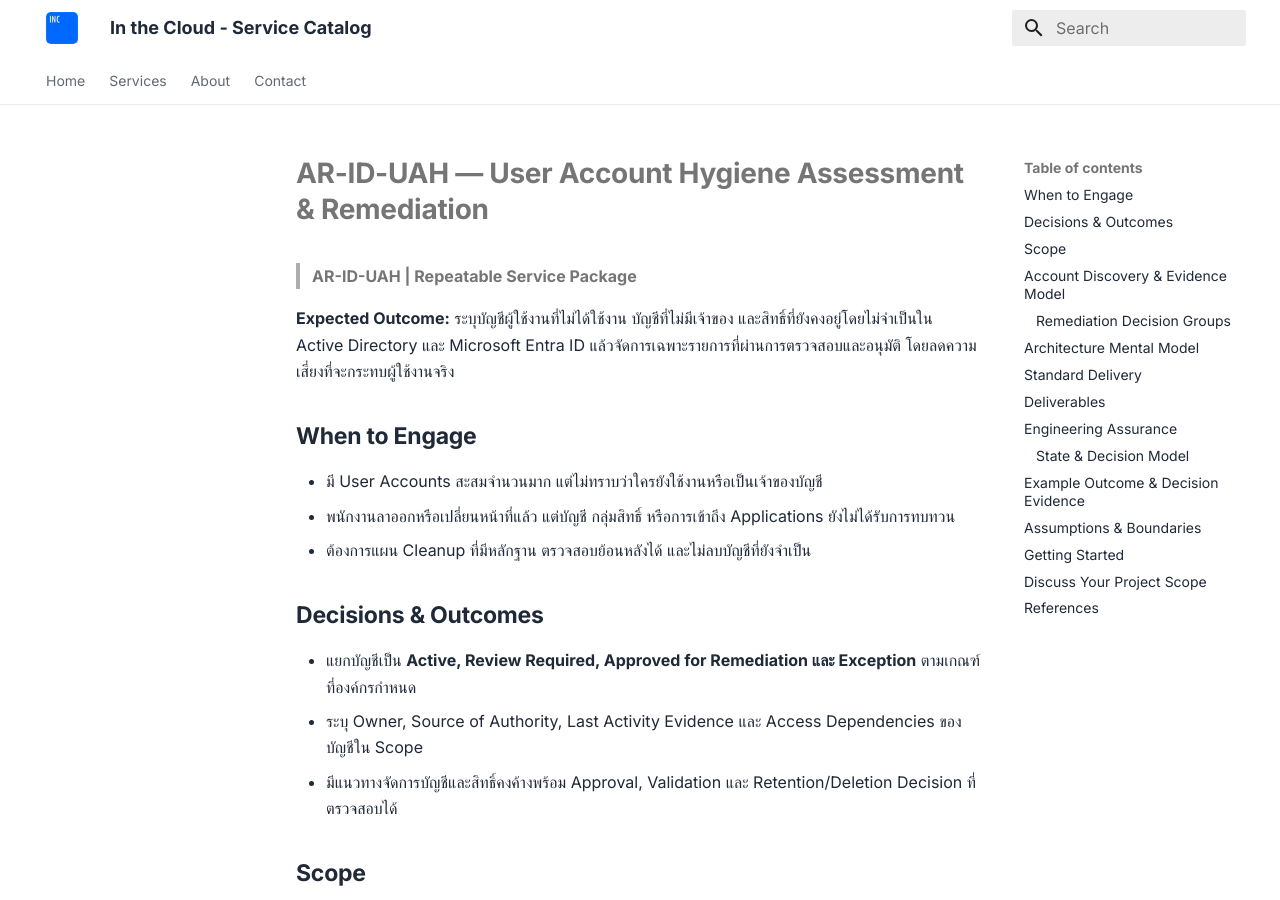
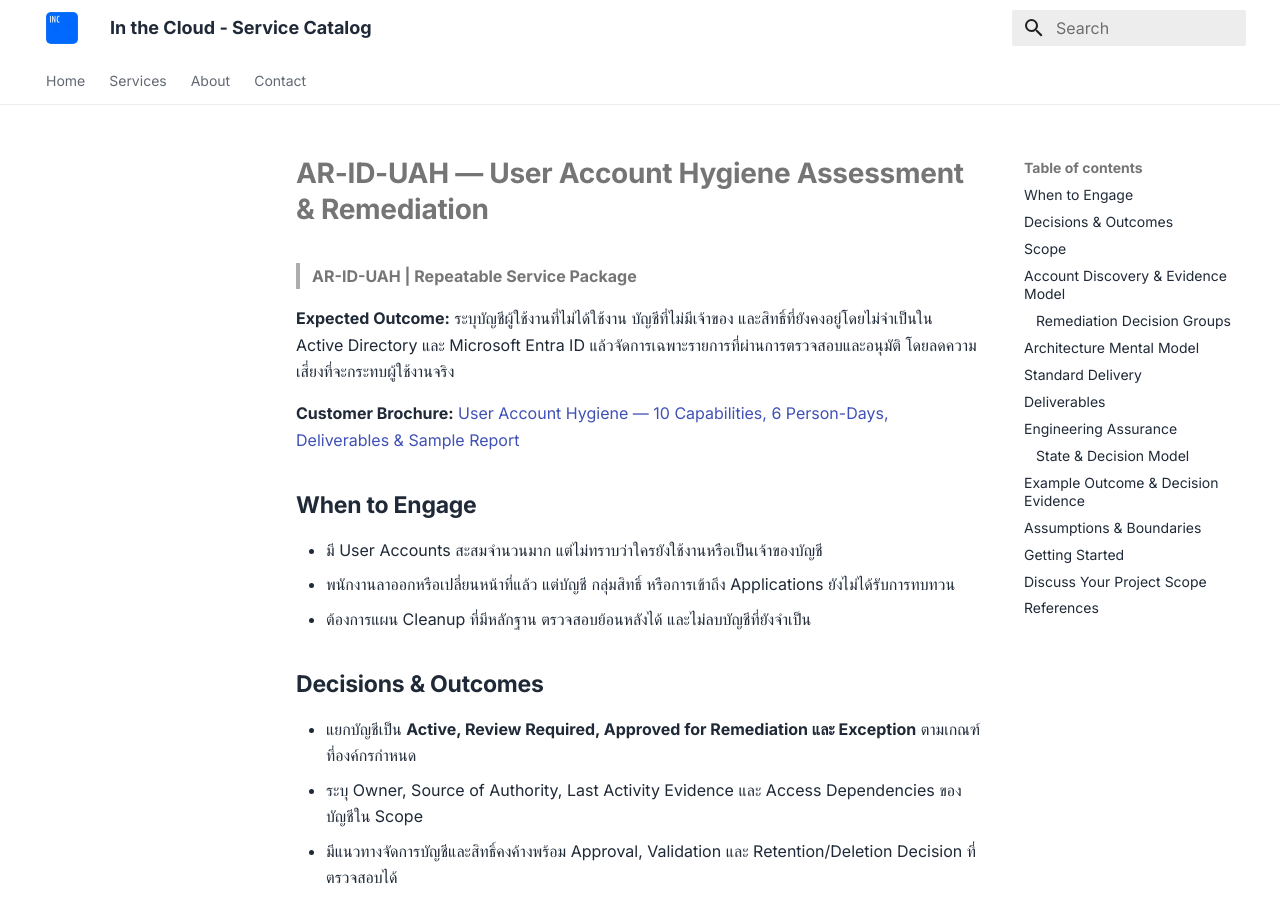
Before and after one commit to inthecloudth/service-catalog, an MkDocs documentation site: the page built from docs/services/ip-19-user-account-hygiene.md, in a window 1280 px wide and 900 px high. Built offline with MkDocs 1.6.1 and Material for MkDocs 9.7.7, drawn with Linux system fonts in a browser that asks for light colours.

Commit message:
docs: surface IP-19 and IP-20 customer brochures

```diff
--- a/docs/services/ip-19-user-account-hygiene.md
+++ b/docs/services/ip-19-user-account-hygiene.md
@@ -3,6 +3,8 @@
 > **AR-ID-UAH | Repeatable Service Package**
 
 **Expected Outcome:** ระบุบัญชีผู้ใช้งานที่ไม่ได้ใช้งาน บัญชีที่ไม่มีเจ้าของ และสิทธิ์ที่ยังคงอยู่โดยไม่จำเป็นใน Active Directory และ Microsoft Entra ID แล้วจัดการเฉพาะรายการที่ผ่านการตรวจสอบและอนุมัติ โดยลดความเสี่ยงที่จะกระทบผู้ใช้งานจริง
+
+**Customer Brochure:** [User Account Hygiene — 10 Capabilities, 6 Person-Days, Deliverables & Sample Report](brochures/ip-19-user-account-hygiene.md)
 
 ## When to Engage
 
```
